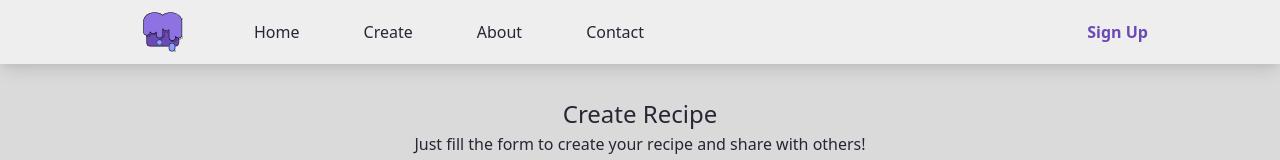
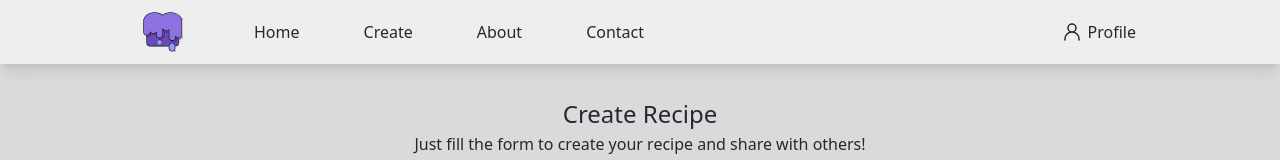
Before and after one commit to csgreg/recipe-frontend, a SvelteKit app: page /create-recipe in a window 1280 px wide. Shown: the top 160 px of the page. Built offline with nearby package versions, Linux system fonts and the light colour scheme.

Commit message:
create logged-in state to navbar

```diff
--- /dev/null
+++ b/src/components/icons/Profile24.svelte
@@ -0,0 +1,15 @@
+<svg
+	width="24px"
+	height="24px"
+	stroke-width="1.53"
+	viewBox="0 0 24 24"
+	fill="none"
+	xmlns="http://www.w3.org/2000/svg"
+	stroke="currentColor"
+	><path
+		d="M5 20v-1a7 7 0 017-7v0a7 7 0 017 7v1M12 12a4 4 0 100-8 4 4 0 000 8z"
+		stroke-width="1.53"
+		stroke-linecap="round"
+		stroke-linejoin="round"
+	/></svg
+>
--- a/src/components/navbar/navbar.svelte
+++ b/src/components/navbar/navbar.svelte
@@ -4,7 +4,9 @@
 	import Cancel24 from 'components/icons/Cancel24.svelte';
 	import brandLogo from '$lib/static/logo.svg';
 	import Menu24 from 'components/icons/Menu24.svelte';
+	import Profile24 from 'components/icons/Profile24.svelte';
 
+	let isLoggedIn = true;
 	let isDown = true;
 	const handleDown = () => {
 		isDown = !isDown;
@@ -16,6 +18,13 @@
 		<li class="navbar-brand">
 			<img class="navbar-brand-logo" src={brandLogo} alt="project logo" />
 		</li>
+		{#if isLoggedIn}
+			<li class="profile-btn">
+				<div class="profile-icon">
+					<a href="/profile"><Profile24 /> <span class="link-text">Profile</span></a>
+				</div>
+			</li>
+		{:else}
 			<li class="sign-up-btn">
 				<Button
 					size={ButtonSize.Field}
@@ -25,6 +34,7 @@
 					kind={ButtonKind.Text}>Sign up</Button
 				>
 			</li>
+		{/if}
 		<li class="drop-down-btn" on:mousedown={handleDown}>
 			{#if isDown} <Menu24 /> {:else} <Cancel24 /> {/if}
 		</li>
@@ -105,6 +115,34 @@
 				top: 8px;
 				right: 40px;
 			}
+
+			.profile-btn {
+				position: absolute;
+				top: 14px;
+				right: 40px;
+
+				.profile-icon {
+					padding: $spacing-03;
+					border-radius: 8px;
+
+					a {
+						display: flex;
+						flex-direction: row;
+						padding: $spacing-03;
+
+						.link-text {
+							margin-left: $spacing-02;
+						}
+					}
+
+					a:hover {
+						padding: $spacing-03;
+						border-radius: 8px;
+						background-color: $color-02;
+						color: $bg-primary;
+					}
+				}
+			}
 			.drop-down-btn {
 				position: absolute;
 				left: 12px;
@@ -156,6 +194,15 @@
 					height: 100%;
 					order: 3;
 				}
+
+				.profile-btn {
+					position: unset;
+					display: flex;
+					justify-content: flex-end;
+					width: 100%;
+					height: 100%;
+					order: 3;
+				}
 				.drop-down-btn {
 					display: none;
 				}
```
Lines whose indentation alone changed are shown as unchanged.
